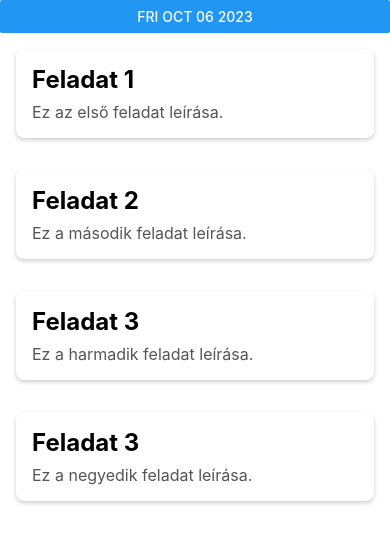
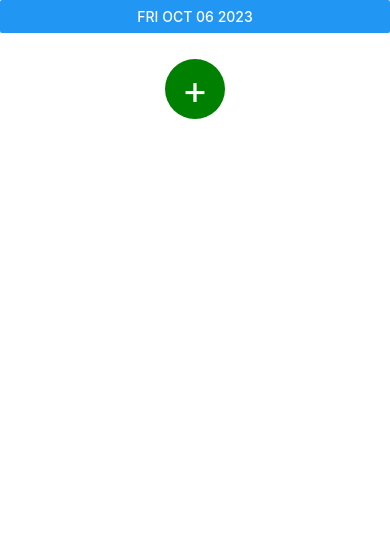
Before and after one commit to Rigi99/TodoApp, a React Native app: screen / in a window 390 px wide. Shown: the top 542 px of the page. Built offline with nearby package versions, Linux system fonts and the light colour scheme.

Commit message:
added time field, sorted todo list, add new todo

```diff
--- a/package.json
+++ b/package.json
@@ -14,7 +14,8 @@
     "@react-navigation/bottom-tabs": "^6.5.9",
     "react": "18.2.0",
     "react-native": "0.72.5",
-    "react-native-datepicker": "^1.7.2"
+    "react-native-datepicker": "^1.7.2",
+    "react-native-fs": "^2.20.0"
   },
   "devDependencies": {
     "@babel/core": "^7.20.0",
--- a/src/components/TodoCard/TodoCard.style.ts
+++ b/src/components/TodoCard/TodoCard.style.ts
@@ -26,6 +26,11 @@ const createTodoCardStyle = () => {
       fontSize: 16,
       color: '#555',
     },
+    time: {
+      fontSize: 16,
+      color: '#000',
+      marginBottom: 8,
+    },
   });
 };
 
--- a/src/components/TodoCard/TodoCard.tsx
+++ b/src/components/TodoCard/TodoCard.tsx
@@ -5,13 +5,16 @@ import createTodoCardStyle from './TodoCard.style';
 interface TodoCardProps {
   title: string;
   description: string;
+  time: string;
 }
 
-const TodoCard: React.FC<TodoCardProps> = ({title, description}) => {
+const TodoCard: React.FC<TodoCardProps> = ({title, description, time}) => {
   const styles = createTodoCardStyle();
   return (
     <View style={styles.card}>
-      <Text style={styles.title}>{title}</Text>
+      <Text style={styles.title}>
+        {title} - {time}
+      </Text>
       <Text style={styles.description} numberOfLines={2}>
         {description}
       </Text>
--- a/src/screens/HomeScreen/HomeScreen.style.ts
+++ b/src/screens/HomeScreen/HomeScreen.style.ts
@@ -0,0 +1,35 @@
+import {StyleSheet} from 'react-native';
+
+const createHomeScreenStyle = () => {
+  return StyleSheet.create({
+    container: {
+      flex: 1,
+      justifyContent: 'center',
+    },
+    addTodoContainer: {
+      padding: 16,
+      alignItems: 'center',
+    },
+    addButton: {
+      backgroundColor: 'green',
+      borderRadius: 100,
+      width: 60,
+      height: 60,
+      alignItems: 'center',
+      justifyContent: 'center',
+      margin: 10,
+    },
+    plusSign: {
+      color: 'white',
+      fontSize: 40,
+    },
+    timePickerButton: {
+      padding: 10,
+      borderWidth: 1,
+      borderColor: 'gray',
+      borderRadius: 5,
+    },
+  });
+};
+
+export default createHomeScreenStyle;
--- a/src/screens/HomeScreen/HomeScreen.tsx
+++ b/src/screens/HomeScreen/HomeScreen.tsx
@@ -1,19 +1,90 @@
-import React, {useState} from 'react';
-import {Button, SafeAreaView, ScrollView} from 'react-native';
+import React, {useEffect, useState} from 'react';
+import {
+  Alert,
+  Button,
+  SafeAreaView,
+  ScrollView,
+  Text,
+  TextInput,
+  TouchableOpacity,
+  View,
+} from 'react-native';
 import DateTimePicker from '@react-native-community/datetimepicker';
 import TodoCard from '../../components/TodoCard/TodoCard';
 import {Todos} from '../../todos/todos';
+import {Todo} from '../../types/todo';
+import createHomeScreenStyle from './HomeScreen.style';
 
 const HomeScreen: React.FC = () => {
   const today = new Date();
+  const styles = createHomeScreenStyle();
   const [showDatePicker, setShowDatePicker] = useState(false);
   const [selectedDate, setSelectedDate] = useState(today);
+  const [filteredTodos, setFilteredTodos] = useState<Todo[]>([]);
+  const [newTodo, setNewTodo] = useState({
+    title: '',
+    description: '',
+    time: '',
+  });
+  const [showTextInput, setShowTextInput] = useState(false);
+  const [selectedTime, setSelectedTime] = useState(new Date());
+  const [showTimePicker, setShowTimePicker] = useState(false);
 
-  const onChangeDate = (event: any, selected: Date | undefined) => {
+  useEffect(() => {
+    const filtered = Todos.filter(
+      todo => todo.date === selectedDate.toLocaleDateString(),
+    );
+    filtered.sort((a, b) => {
+      return a.time.localeCompare(b.time);
+    });
+    setFilteredTodos(filtered);
+  }, [selectedDate, selectedTime]);
+  const onChangeDate = (_event: any, selected: Date | undefined) => {
     if (selected) {
       setSelectedDate(selected);
     }
     setShowDatePicker(false);
+    setShowTimePicker(false);
+    setShowTextInput(false);
+  };
+
+  const toggleTextInput = () => {
+    setShowTextInput(!showTextInput);
+    setShowTimePicker(false);
+  };
+
+  const addTodo = () => {
+    if (newTodo.title && newTodo.description && selectedTime) {
+      const newTodoItem = {
+        id: String(Math.random()),
+        date: selectedDate.toLocaleDateString(),
+        ...newTodo,
+        time: formatTime(selectedTime),
+      };
+      Todos.push(newTodoItem);
+      setFilteredTodos([...filteredTodos, newTodoItem]);
+      setNewTodo({
+        title: '',
+        description: '',
+        time: '',
+      });
+      setSelectedTime(new Date());
+      setShowTextInput(!showTextInput);
+      setShowTimePicker(false);
+    } else {
+      Alert.alert('Incomplete TODO');
+    }
+  };
+
+  const handleTimeChange = (_event: any, selected: Date | undefined) => {
+    if (selected) {
+      setSelectedTime(selected);
+    }
+    setShowTimePicker(false);
+  };
+
+  const openTimePicker = () => {
+    setShowTimePicker(true);
   };
 
   return (
@@ -31,16 +102,63 @@ const HomeScreen: React.FC = () => {
         />
       )}
       <ScrollView>
-        {Todos.map(todo => (
+        {filteredTodos.map(todo => (
           <TodoCard
             key={todo.id}
             title={todo.title}
+            time={todo.time}
             description={todo.description}
           />
         ))}
       </ScrollView>
+      {showTextInput ? (
+        <View style={styles.addTodoContainer}>
+          <TextInput
+            placeholder="Title"
+            value={newTodo.title}
+            onChangeText={text => setNewTodo({...newTodo, title: text})}
+            onFocus={() => setShowTimePicker(false)}
+          />
+          <TextInput
+            placeholder="Description"
+            value={newTodo.description}
+            onChangeText={text => setNewTodo({...newTodo, description: text})}
+            onFocus={() => setShowTimePicker(false)}
+          />
+          <TouchableOpacity
+            onPress={openTimePicker}
+            style={styles.timePickerButton}>
+            <Text>{formatTime(selectedTime)}</Text>
+          </TouchableOpacity>
+          {showTimePicker && (
+            <DateTimePicker
+              value={selectedTime}
+              mode="time"
+              display="spinner"
+              onChange={handleTimeChange}
+            />
+          )}
+          <TouchableOpacity onPress={addTodo} style={styles.addButton}>
+            <Text style={styles.plusSign}>+</Text>
+          </TouchableOpacity>
+        </View>
+      ) : (
+        <View style={styles.addTodoContainer}>
+          <TouchableOpacity onPress={toggleTextInput} style={styles.addButton}>
+            <Text style={styles.plusSign}>+</Text>
+          </TouchableOpacity>
+        </View>
+      )}
     </SafeAreaView>
   );
 };
 
 export default HomeScreen;
+
+function formatTime(time: Date) {
+  const hours = time.getHours();
+  const minutes = time.getMinutes();
+  return `${hours.toString().padStart(2, '0')}:${minutes
+    .toString()
+    .padStart(2, '0')}`;
+}
--- a/src/todos/todos.ts
+++ b/src/todos/todos.ts
@@ -1,28 +1,35 @@
 import {Todo} from '../types/todo';
 
+function generateRandomId() {
+  return String(Math.random());
+}
 export const Todos: Todo[] = [
   {
-    id: '1',
+    id: generateRandomId(),
     title: 'Feladat 1',
-    date: '2023-10-10',
+    date: '10/10/2023',
+    time: '08:00',
     description: 'Ez az első feladat leírása.',
   },
   {
-    id: '2',
+    id: generateRandomId(),
     title: 'Feladat 2',
-    date: '2023-10-15',
+    date: '10/15/2023',
+    time: '14:30',
     description: 'Ez a második feladat leírása.',
   },
   {
-    id: '3',
+    id: generateRandomId(),
     title: 'Feladat 3',
-    date: '2023-10-20',
+    date: '10/20/2023',
+    time: '10:45',
     description: 'Ez a harmadik feladat leírása.',
   },
   {
-    id: '4',
-    title: 'Feladat 3',
-    date: '2023-10-25',
+    id: generateRandomId(),
+    title: 'Feladat 4',
+    date: '10/20/2023',
+    time: '09:00',
     description: 'Ez a negyedik feladat leírása.',
   },
 ];
--- a/src/types/todo.ts
+++ b/src/types/todo.ts
@@ -2,12 +2,14 @@ export interface Todo {
   id: string;
   title: string;
   date: string;
+  time: string;
   description: string;
 }
 
 export const initialTodo: Todo = {
   id: '',
   title: '',
-  date: new Date().toDateString(),
+  date: new Date().toLocaleDateString(),
+  time: '',
   description: '',
 };
```
Also changed, not shown: 35 other files (tests, documents, lock files or other folders).
